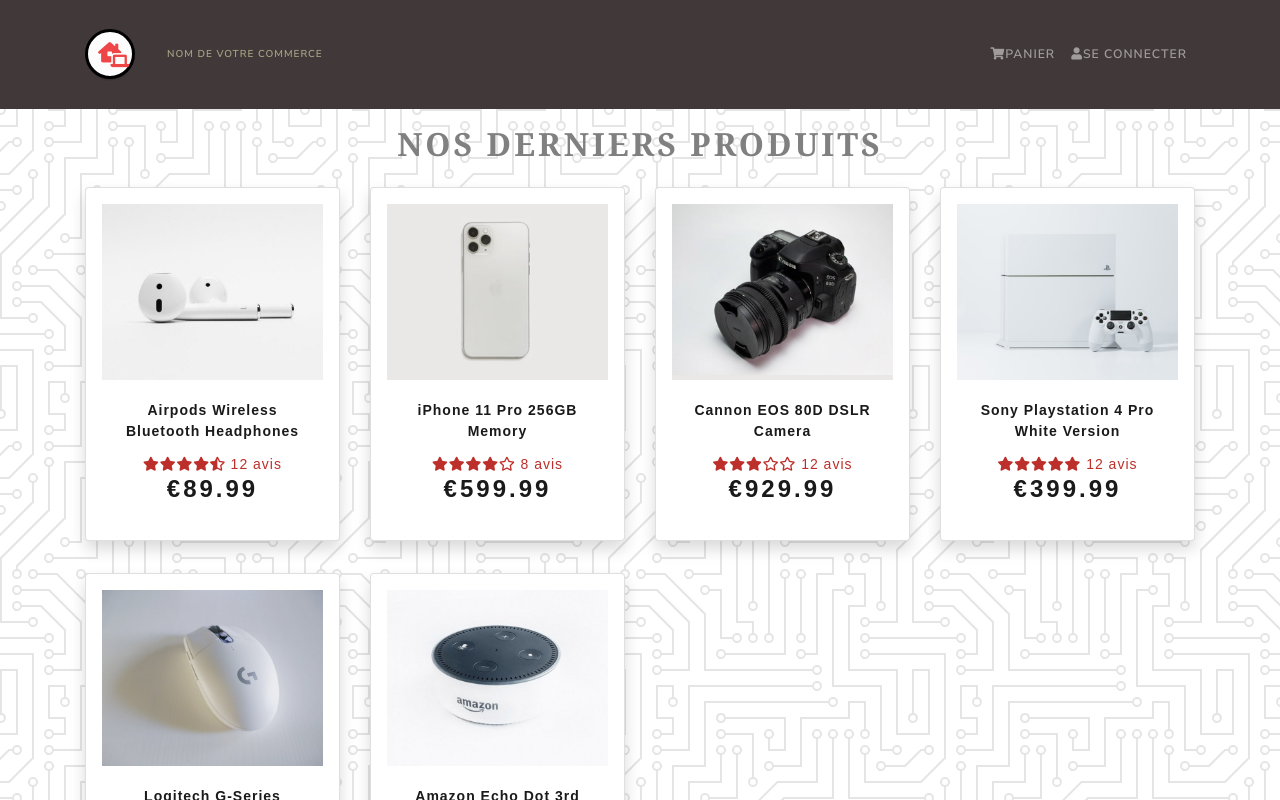
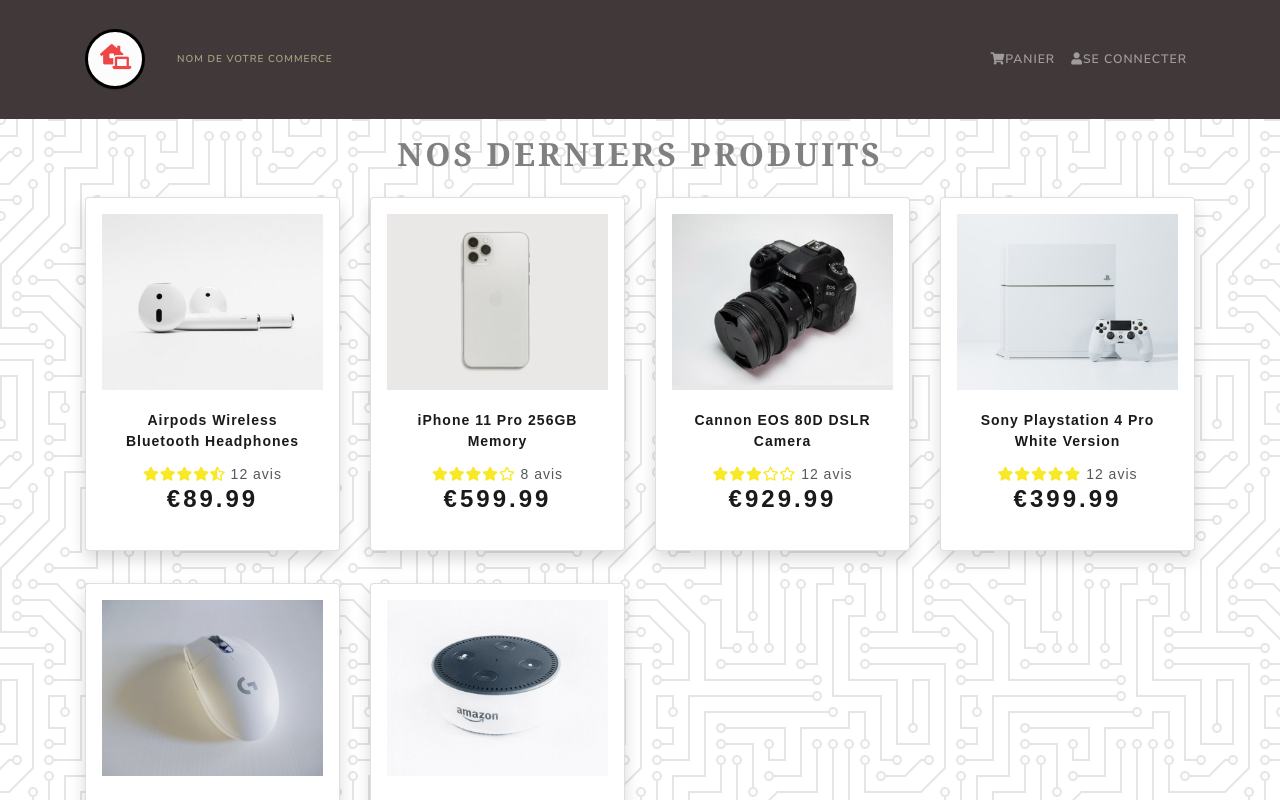
Before and after one commit to dhagnere/PROSHOP, a React (Create React App) app in the folder frontend/: page /product/1 in a window 1280 px wide. Shown: the top 800 px of the page. Built offline with nearby package versions, Linux system fonts and the light colour scheme.

Commit message:
implementing propTypes on Rating component

```diff
--- a/frontend/src/components/Header.css
+++ b/frontend/src/components/Header.css
@@ -1,23 +1,22 @@
 .fa-laptop-house {
   color: rgb(238, 70, 70);
   font-size: 25px;
-    height: 50px;
-    width: 50px;
+  height: 60px;
+  width: 60px;
+  padding: 12px;
   border-style: solid;
   border-color: black;
   background-color: rgb(253, 252, 252);
-    padding: 10px;
   border-radius: 60px;
   box-shadow: 0 2px 2px -2px rgba(18, 18, 19, 0.952);
 }
 
-.navbar-color{
+.navbar-color {
   background-color: rgba(54, 46, 46, 0.945);
   border: rgb(247, 6, 6);
-
 }
 
-.shop-name{
+.shop-name {
   color: rgb(163, 163, 131);
   font-size: 10px;
   text-align: start;
--- a/frontend/src/components/Rating.js
+++ b/frontend/src/components/Rating.js
@@ -1,11 +1,12 @@
 import React from 'react'
-import { Container, Row, Col } from 'react-bootstrap'
+import PropTypes from 'prop-types'
 
-const Rating = ({ value, text }) => {
+const Rating = ({ value, text, color }) => {
   return (
     <div className='rating'>
       <span>
         <i
+          style={{ color }}
           className={
             value >= 1
               ? 'fas fa-star'
@@ -17,6 +18,7 @@
       </span>
       <span>
         <i
+          style={{ color }}
           className={
             value >= 2
               ? 'fas fa-star'
@@ -28,6 +30,7 @@
       </span>
       <span>
         <i
+          style={{ color }}
           className={
             value >= 3
               ? 'fas fa-star'
@@ -39,6 +42,7 @@
       </span>
       <span>
         <i
+          style={{ color }}
           className={
             value >= 4
               ? 'fas fa-star'
@@ -50,6 +54,7 @@
       </span>
       <span>
         <i
+          style={{ color }}
           className={
             value >= 5
               ? 'fas fa-star'
@@ -59,10 +64,20 @@
           }
         ></i>
       </span>
-      <span>  </span>
+      <span> </span>
       <span>{text ? text : ''}</span>
     </div>
   )
 }
 
+Rating.defaultProps = {
+  color: '#f8e825',
+}
+
+Rating.propTypes = {
+  value: PropTypes.number.isRequired,
+  text: PropTypes.string.isRequired,
+  color: PropTypes.string,
+}
+
 export default Rating
```
Also changed, not shown: frontend/src/index.css, 2 other files (tests, documents, lock files or other folders). Lines whose indentation alone changed are shown as unchanged.
